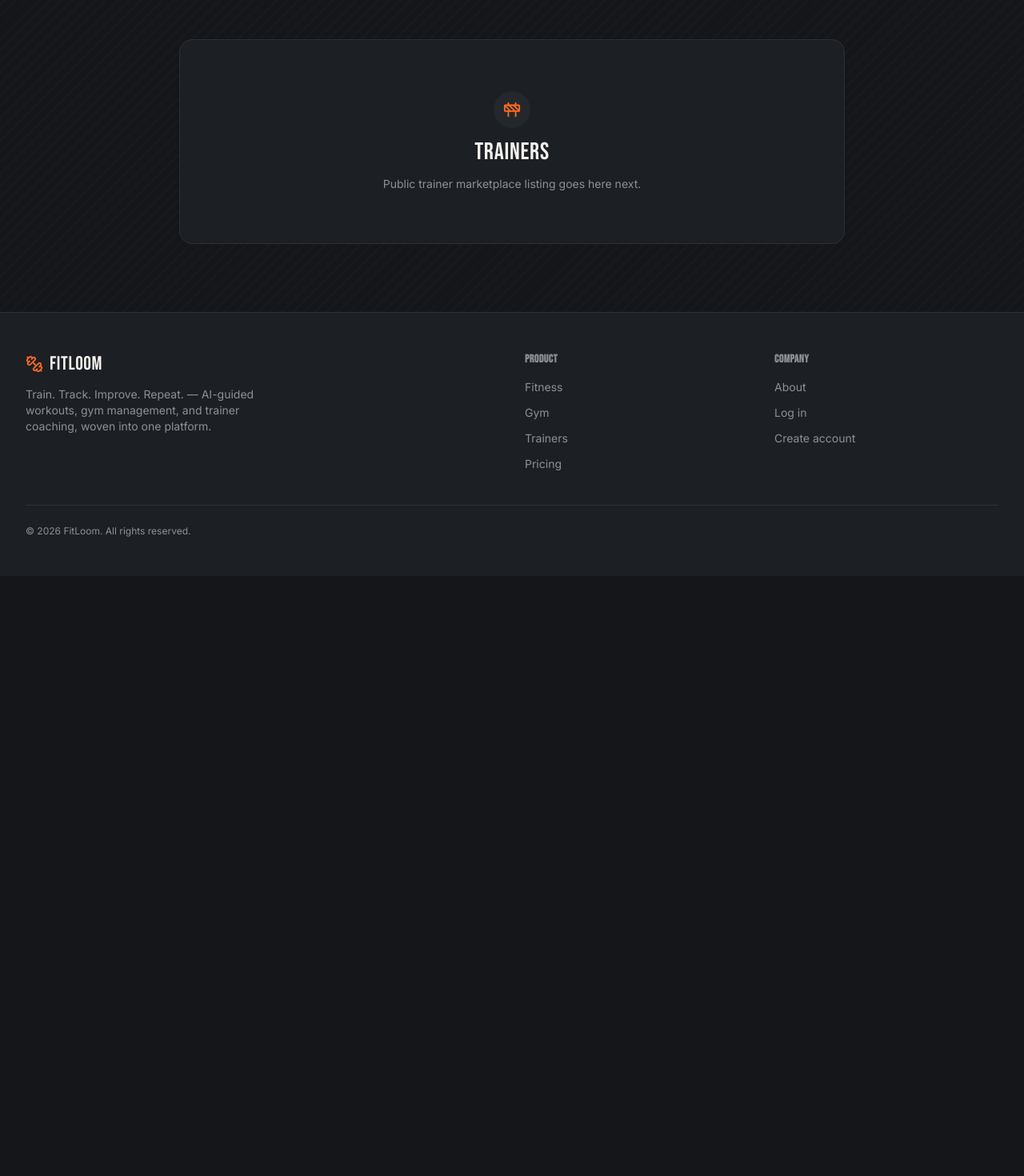
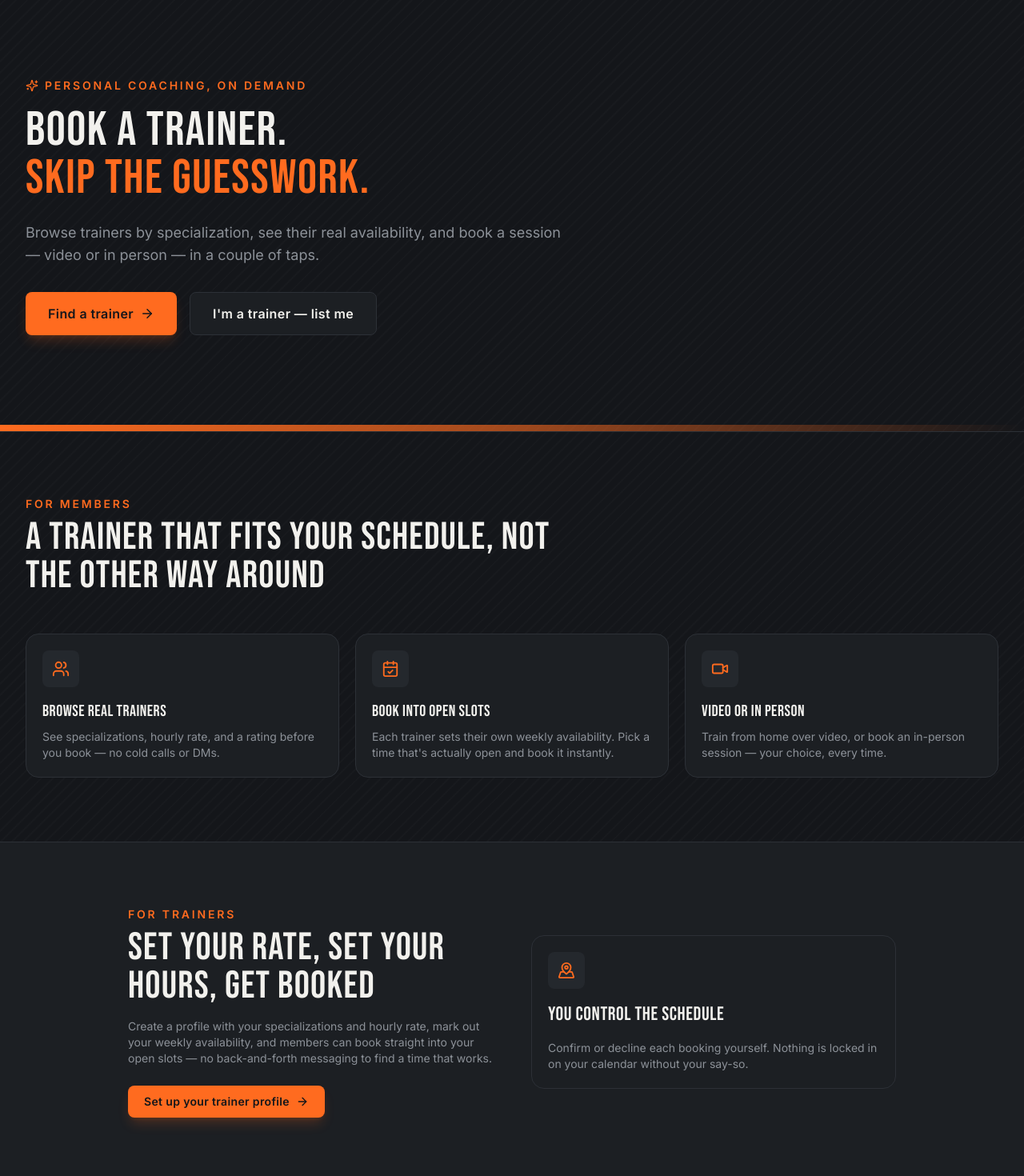
Before and after one commit to BIBEKRAJ12322567/FITLOOM, a React (Vite) app in the folder frontend/: page /trainers in a window 1280 px wide. Shown: the part 80-1550 px from the top of the page at 80% size. Before the commit the page ends 800 px from the top, so only its background shows below. Built offline with nearby package versions, Linux system fonts and the light colour scheme; no server answers.

Commit message:
Build public /trainers marketing page pitching both members and trainers

```diff
--- a/frontend/src/pages/public/Trainers.jsx
+++ b/frontend/src/pages/public/Trainers.jsx
@@ -1,8 +1,131 @@
-import ComingSoon from '../../components/ui/ComingSoon';
+import { Link } from 'react-router-dom';
+import {
+  Users,
+  Video,
+  MapPinned,
+  CalendarCheck,
+  ArrowRight,
+  Sparkles,
+} from 'lucide-react';
+import Button from '../../components/ui/Button';
+import Card from '../../components/ui/Card';
+import SectionHeading from '../../components/ui/SectionHeading';
+
+const MEMBER_FEATURES = [
+  {
+    icon: Users,
+    title: 'Browse real trainers',
+    body: 'See specializations, hourly rate, and a rating before you book — no cold calls or DMs.',
+  },
+  {
+    icon: CalendarCheck,
+    title: 'Book into open slots',
+    body: "Each trainer sets their own weekly availability. Pick a time that's actually open and book it instantly.",
+  },
+  {
+    icon: Video,
+    title: 'Video or in person',
+    body: 'Train from home over video, or book an in-person session — your choice, every time.',
+  },
+];
+
 export default function TrainersPublic() {
   return (
-    <div className="mx-auto max-w-4xl px-4 py-16 sm:px-6 lg:px-8">
-      <ComingSoon title="TRAINERS" note="Public trainer marketplace listing goes here next." />
+    <div>
+      <section className="relative overflow-hidden border-b border-steel">
+        <div className="mx-auto max-w-7xl px-4 py-20 sm:px-6 lg:px-8 lg:py-28">
+          <div className="max-w-2xl">
+            <p className="mb-4 flex items-center gap-2 text-sm font-semibold uppercase tracking-[0.2em] text-tape">
+              <Sparkles size={16} />
+              Personal coaching, on demand
+            </p>
+            <h1 className="font-display text-4xl leading-[1.05] text-chalk sm:text-5xl lg:text-6xl">
+              BOOK A TRAINER.
+              <br />
+              <span className="text-tape">SKIP THE GUESSWORK.</span>
+            </h1>
+            <p className="mt-6 text-lg text-muted">
+              Browse trainers by specialization, see their real availability, and book a session
+              — video or in person — in a couple of taps.
+            </p>
+            <div className="mt-8 flex flex-wrap gap-4">
+              <Button as={Link} to="/register" size="lg" className="gap-2">
+                Find a trainer <ArrowRight size={18} />
+              </Button>
+              <Button as={Link} to="/register?role=trainer" variant="secondary" size="lg">
+                I'm a trainer — list me
+              </Button>
+            </div>
+          </div>
+        </div>
+        <div className="h-2 w-full bg-gradient-to-r from-tape via-tape/60 to-transparent" />
+      </section>
+
+      <section className="mx-auto max-w-7xl px-4 py-20 sm:px-6 lg:px-8">
+        <SectionHeading
+          eyebrow="For members"
+          title="A trainer that fits your schedule, not the other way around"
+        />
+        <div className="mt-12 grid grid-cols-1 gap-5 sm:grid-cols-3">
+          {MEMBER_FEATURES.map((f) => (
+            <Card key={f.title} className="h-full">
+              <span className="mb-4 inline-flex rounded-lg bg-raised p-3 text-tape">
+                <f.icon size={22} />
+              </span>
+              <h3 className="mb-2 font-display text-xl tracking-wide text-chalk">{f.title}</h3>
+              <p className="text-sm text-muted">{f.body}</p>
+            </Card>
+          ))}
+        </div>
+      </section>
+
+      <section className="border-t border-steel bg-panel">
+        <div className="mx-auto max-w-5xl px-4 py-20 sm:px-6 lg:px-8">
+          <div className="grid grid-cols-1 gap-12 lg:grid-cols-2 lg:items-center">
+            <div>
+              <SectionHeading
+                eyebrow="For trainers"
+                title="Set your rate, set your hours, get booked"
+              />
+              <p className="mt-4 text-sm text-muted">
+                Create a profile with your specializations and hourly rate, mark out your weekly
+                availability, and members can book straight into your open slots — no back-and-forth
+                messaging to find a time that works.
+              </p>
+              <Button as={Link} to="/register?role=trainer" className="mt-6 gap-2">
+                Set up your trainer profile <ArrowRight size={16} />
+              </Button>
+            </div>
+            <Card className="flex flex-col items-start gap-4">
+              <span className="rounded-lg bg-raised p-3 text-tape">
+                <MapPinned size={22} />
+              </span>
+              <h3 className="font-display text-2xl tracking-wide text-chalk">
+                You control the schedule
+              </h3>
+              <p className="text-sm text-muted">
+                Confirm or decline each booking yourself. Nothing is locked in on your calendar
+                without your say-so.
+              </p>
+            </Card>
+          </div>
+        </div>
+      </section>
+
+      <section className="mx-auto max-w-4xl px-4 py-20 text-center sm:px-6 lg:px-8">
+        <h2 className="font-display text-4xl text-chalk sm:text-5xl">READY TO GET STARTED?</h2>
+        <p className="mx-auto mt-4 max-w-xl text-muted">
+          Whether you're looking for a coach or you are one, it takes a minute to get set up.
+        </p>
+        <div className="mt-8 flex flex-wrap justify-center gap-4">
+          <Button as={Link} to="/register" size="lg" className="gap-2">
+            Find a trainer <ArrowRight size={18} />
+          </Button>
+          <Button as={Link} to="/register?role=trainer" variant="secondary" size="lg">
+            List yourself as a trainer
+          </Button>
+        </div>
+      </section>
     </div>
   );
 }
```
